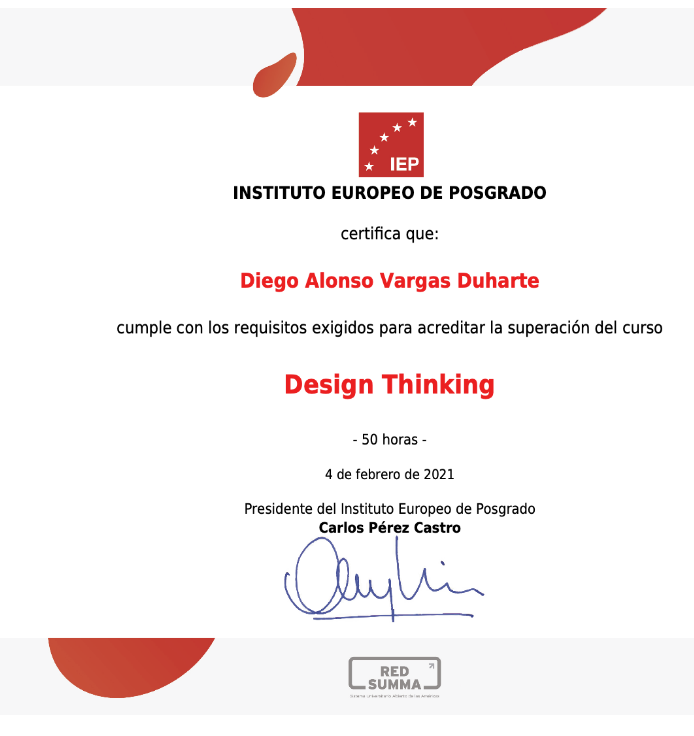
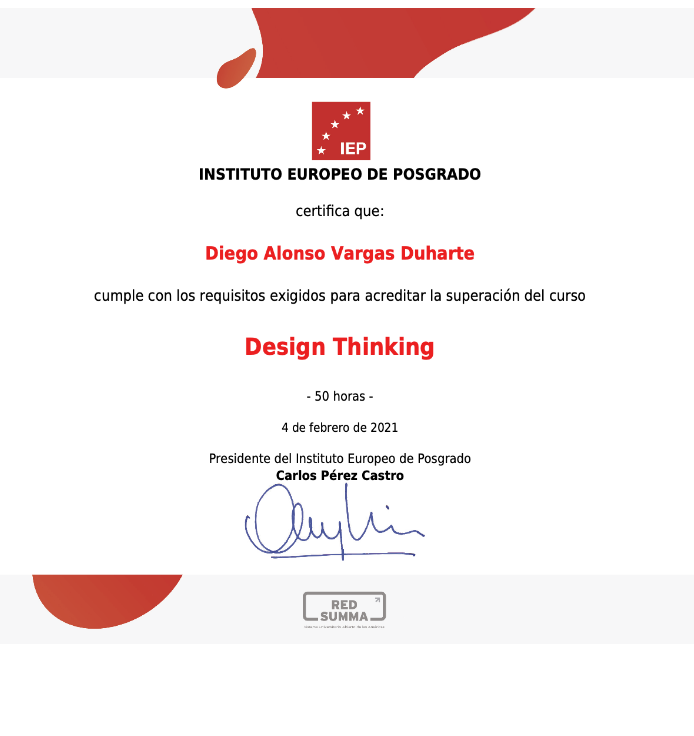
Before and after one commit to diegoavd/design-thinking-certification, a plain HTML site: page index.html in a window 1280 px wide. Shown: the whole page, without its empty margins (117-811 px from the left). Drawn offline with Linux system fonts and the light colour scheme.

Commit message:
Update index.html

```diff
--- a/index.html
+++ b/index.html
@@ -5,6 +5,6 @@
     <title>Design Thinking Certificate</title>
   </head>
   <body>
-    <img src="images/designthinkingiep.png" alt="Design Thinking Certificate - IEP" value="Designt Thinking Certificate - IEP" width="1000">
+    <img src="images/designthinkingiep.png" alt="Design Thinking Certificate - IEP" value="Designt Thinking Certificate - IEP" width="900" align="middle">
   </body>
 </html>
```
